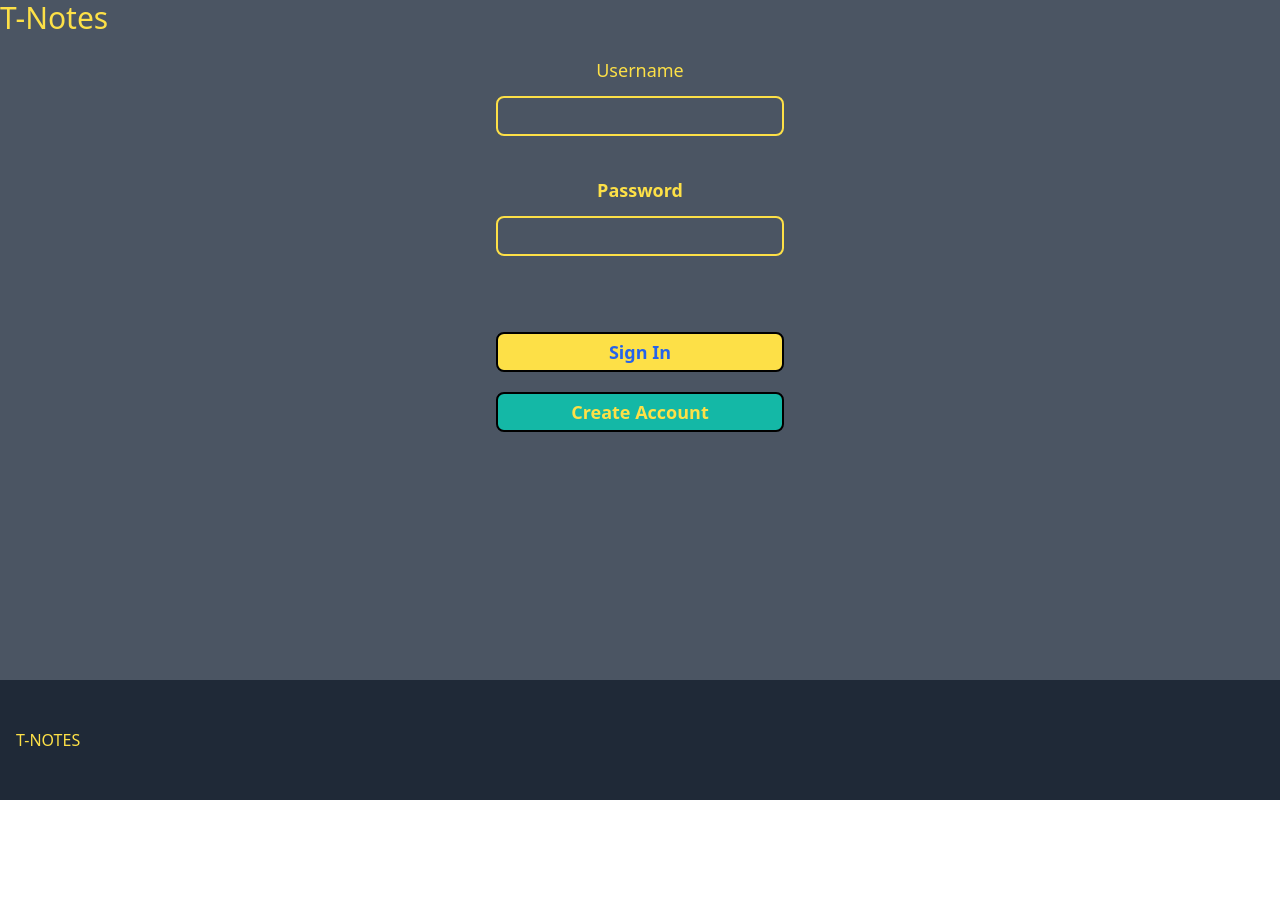
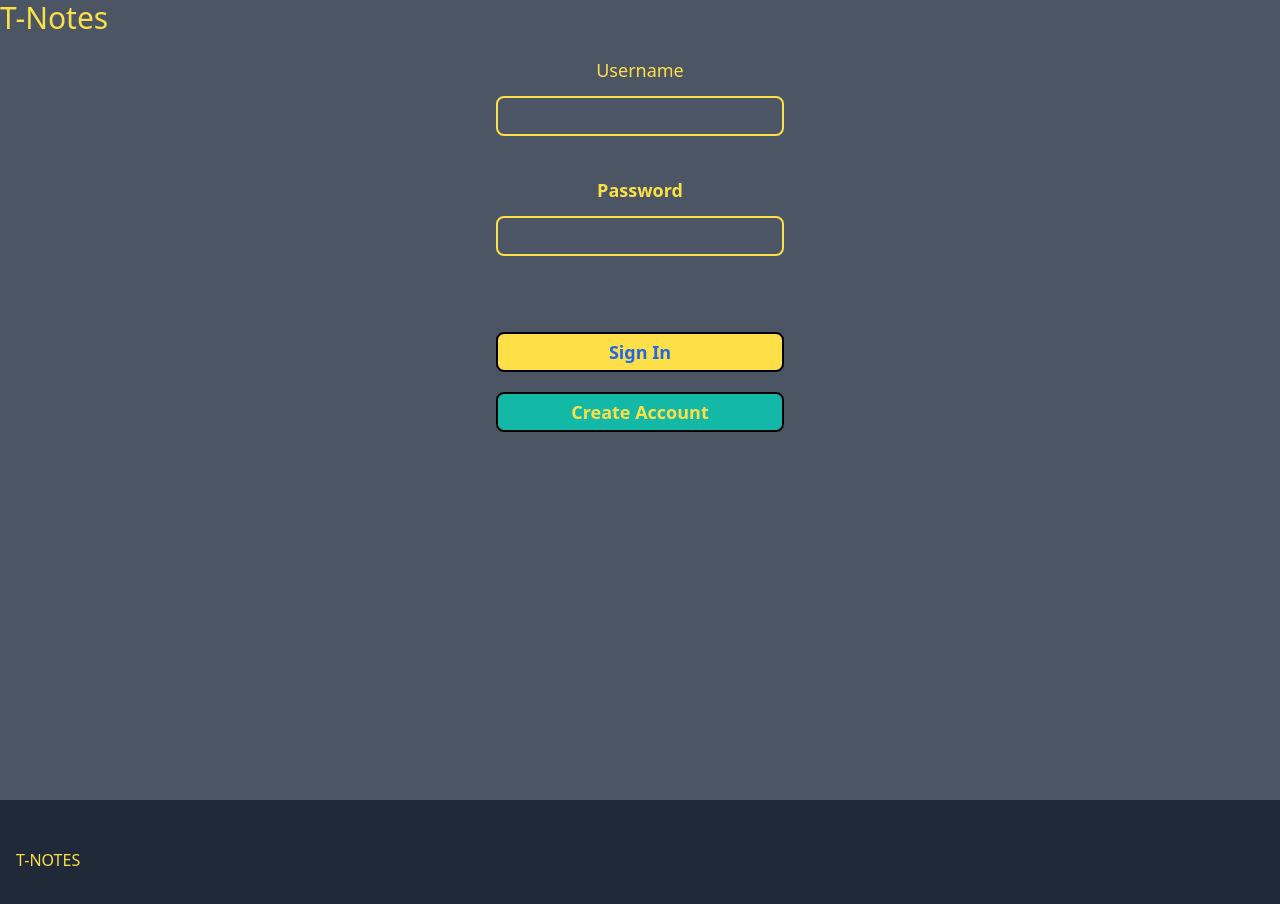
Before and after one commit to Thanush19/note-taking-exp, a React (Vite) app in the folder client/: page / in a window 1280 px wide. Shown: the top 904 px of the page. Before the commit the page ends 800 px from the top, so only its background shows below. Built offline with nearby package versions, Linux system fonts and the light colour scheme.

Commit message:
added stylings

```diff
--- a/client/src/components/Footer.jsx
+++ b/client/src/components/Footer.jsx
@@ -2,7 +2,7 @@ import React from "react";
 
 const Footer = () => {
   return (
-    <div className="bg-gray-800 h-[15vh] flex justify-between items-center w-screen bottom-0 fixed">
+    <div className="bg-gray-800 h-[15vh] flex justify-between items-center w-screen bottom-0 ">
       <h2 className="text-yellow-300 ml-4 font-light cursor-default">
         T-NOTES
       </h2>
```
